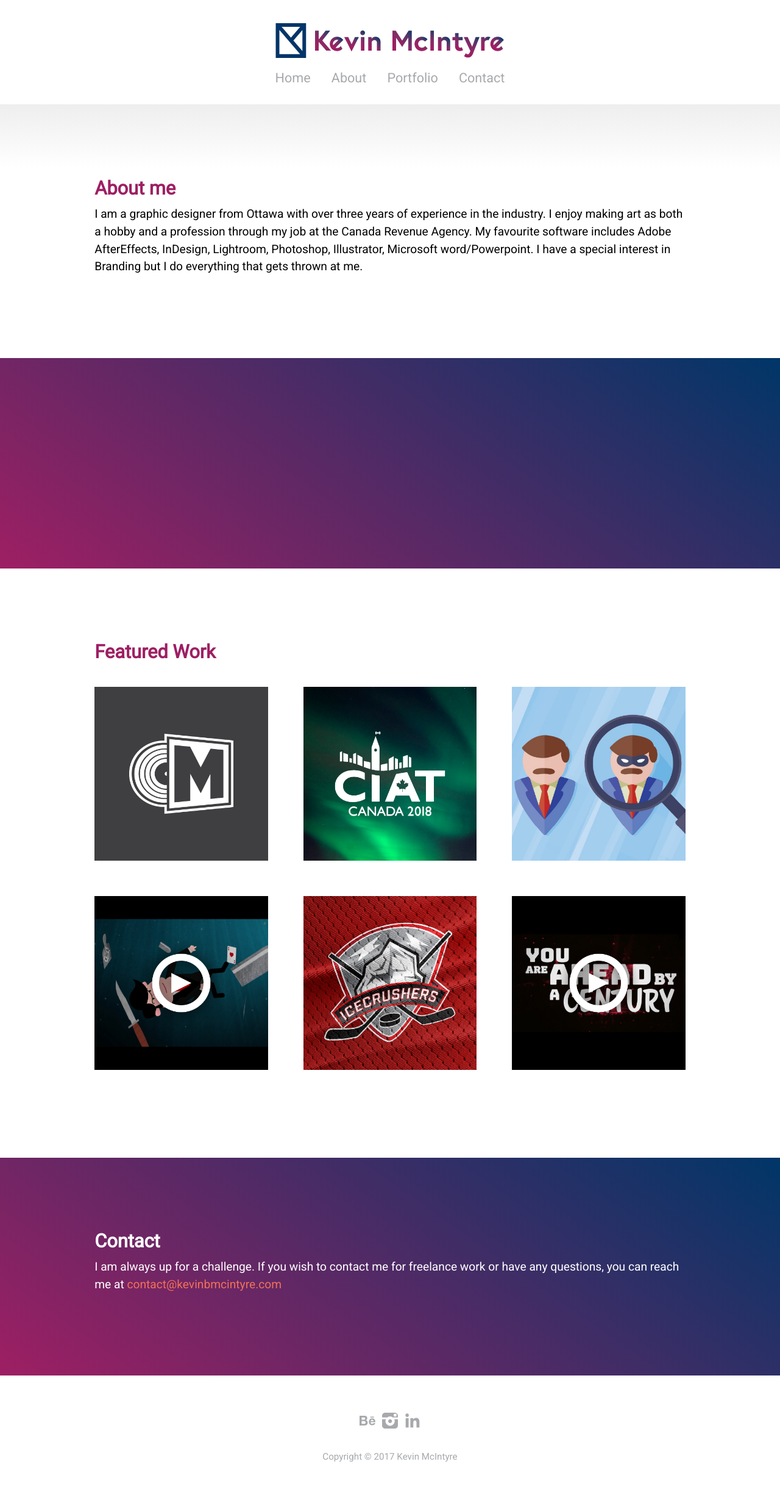
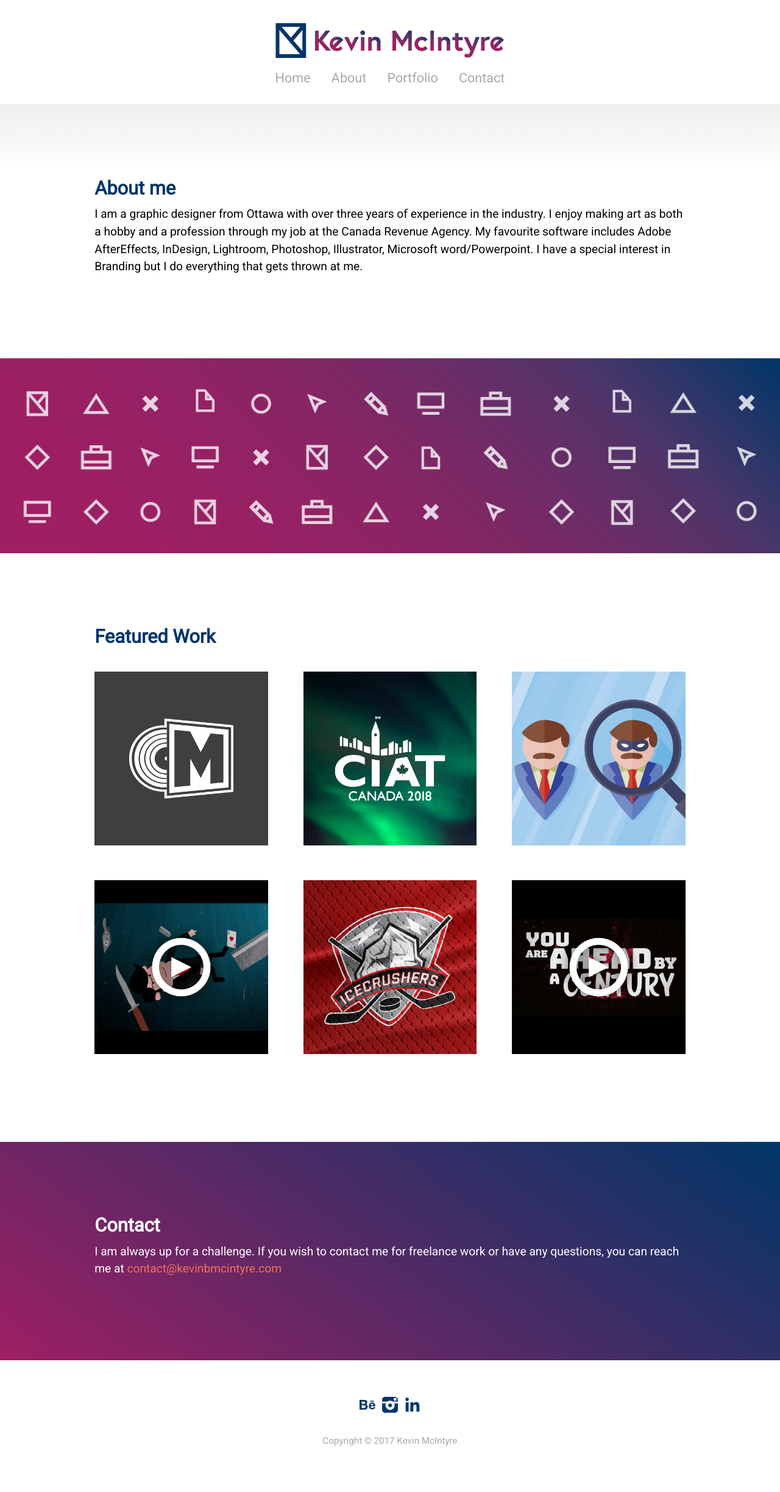
Before and after one commit to KevinBMcIntyre/Portfolio, a Jekyll site: the page built from index.html, in a window 1280 px wide. Shown: the whole page at 61% size. Built offline with Jekyll 4.4.1, drawn with Linux system fonts in a browser that asks for light colours; comment, search, counter and statistics services are not loaded; after the commit the page ends 2420 px from its top, so only the background shows below that.

Commit message:
added icons

```diff
--- a/css/main.css
+++ b/css/main.css
@@ -18,7 +18,7 @@ html {
 }
 
 .card h2 {
-  color: #9e1f63;
+  color: #003668;
   font-weight: bold;
 }
 
@@ -64,7 +64,7 @@ html {
 }
 
 .footer i {
-  color: #a7a9ac;
+  color: #003668;
 }
 
 .footer i:hover {
@@ -89,7 +89,6 @@ html {
 
 .banner {
   position: relative;
-  padding: 2em 3em 1em 3em
 }
 
 .banner span {
@@ -149,6 +148,7 @@ max-width: 375px;
 
 header {
     background: #fff;
+    padding: 2em 3em 1em 3em;
 }
 
 .oran {
--- a/index.html
+++ b/index.html
@@ -9,12 +9,9 @@ layout: default
     </div>
   </div>
 </div>
-  <div class="island-2 silver contact">
-    <div class="wrapper gutter-1-2 island-2">
-          <div class="wrapper gutter-1-2 island-2">
-    </div>
-    </div>
-  </div>
+<div class="banner">
+  <div class="embed embed-4by1"><img alt="" class="embed-item" src="{{site.baseurl}}/images/background.jpg"></div>
+</div>
 <div class="island-2">
   <div class="wrapper gutter-1-2 island-2">
     <div class="card">
```
Also changed, not shown: images/background big.jpg (added), images/background.jpg, images/banner.png (added), 2 other files.
